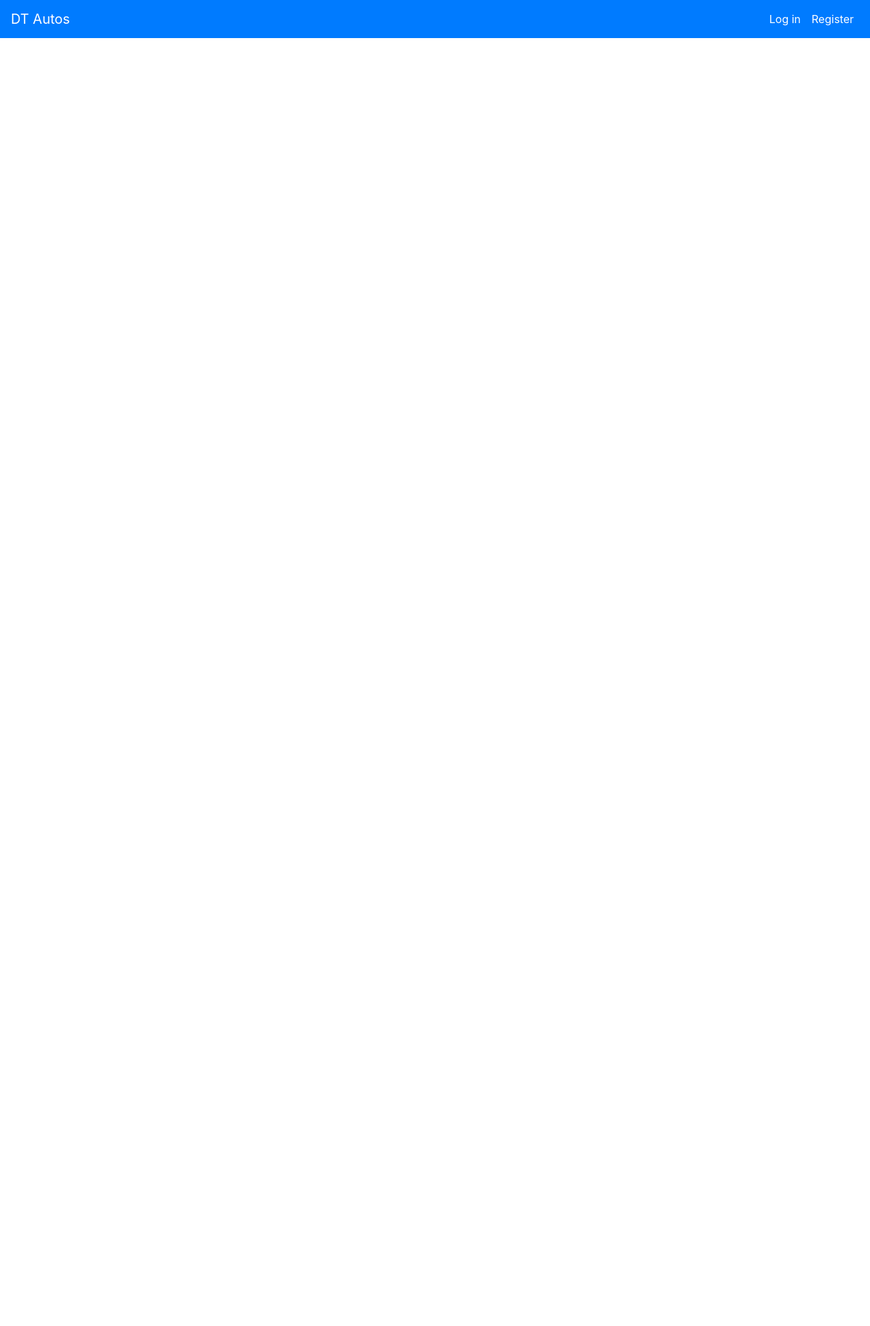
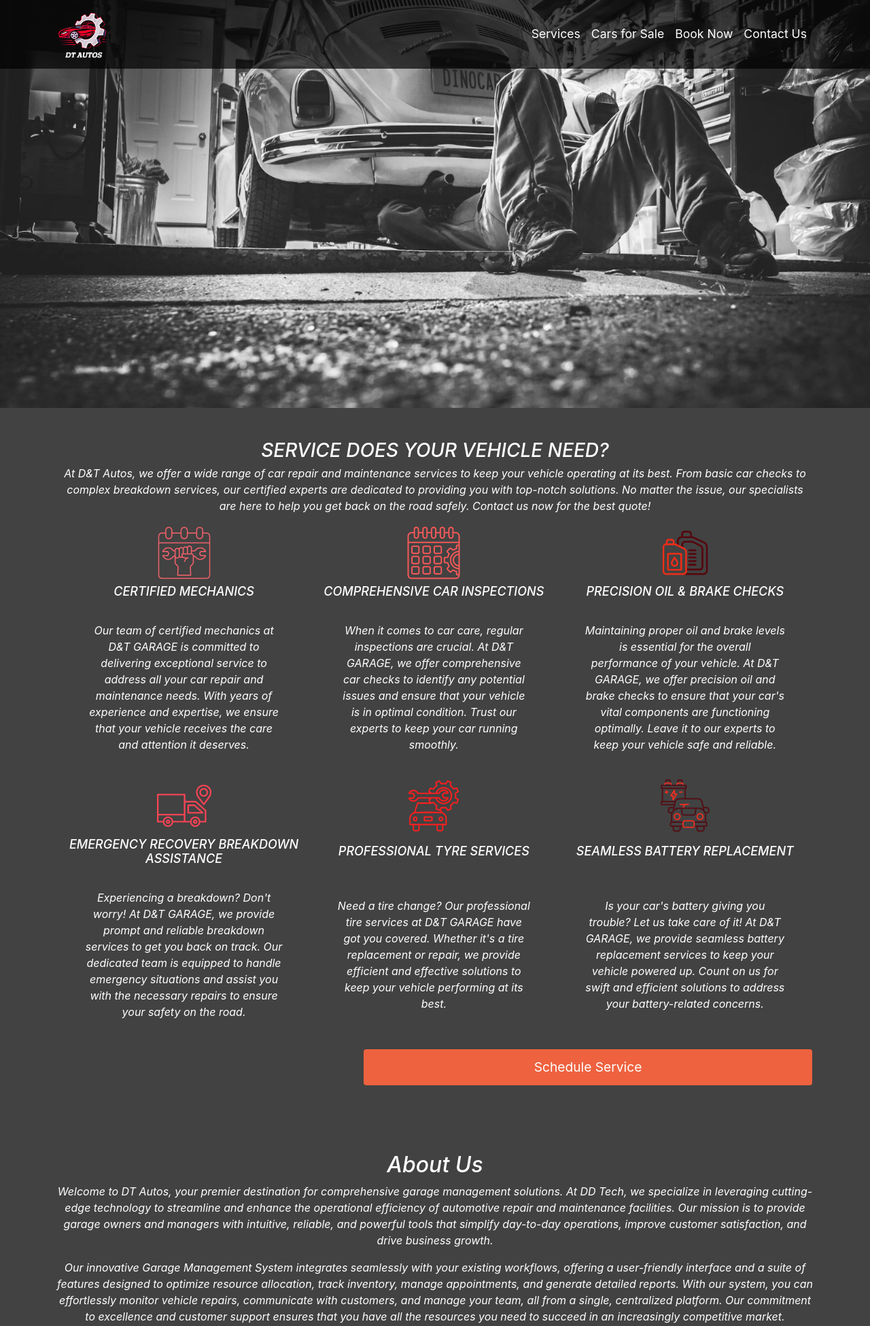
Before and after one commit to Shazi-dani/Garage-Management-System, a Django app: page / in a window 1280 px wide. Shown: the top 1950 px of the page at 68% size. Before the commit the page ends 56 px from the top, so only its background shows below. Run offline with Django 5.2, Linux system fonts and the light colour scheme; data that the repository does not hold is empty; some libraries are stand-ins or nearby versions.

Commit message:
Add HomePage View for Customers

```diff
--- /dev/null
+++ b/dashboard/static/dashboard/css/style.css
@@ -0,0 +1,167 @@
+html {
+    scroll-behavior: smooth;
+}
+
+body {
+    background-color: #424242;
+    font-size: 1.2rem;
+}
+
+.navbar {
+    background-color: rgba(0, 0, 0, 0.7);
+    transition: background-color 0.5s ease;
+}
+
+.navbar-brand {
+    font-size: 1.5rem;
+    font-weight: bold;
+}
+
+.nav-link {
+    color: #fff !important;
+    font-size: 1.1rem;
+}
+
+.navbar-nav .nav-item .nav-link {
+    transition: color 0.3s ease;
+}
+
+.navbar-nav .nav-item .nav-link:hover {
+    color: #ffdd57 !important;
+}
+
+.header {
+    background: url('/static/dashboard/images/cover.jpeg') no-repeat center center;
+    background-size: cover;
+    padding: 300px 0;
+    color: white;
+    text-align: center;
+}
+
+.header h1 {
+    font-size: 3rem;
+    margin-bottom: 20px;
+}
+
+.header p {
+    font-size: 1.5rem;
+}
+
+.modal-header, .modal-footer {
+    border: none;
+}
+
+.background-section {
+    padding: 50px 0;
+    color: white;
+    text-align: center;
+}
+
+.background-section .btn {
+    background-color: #fdc124;
+    border: none;
+}
+
+.background-section .btn:hover {
+    background-color: #e0a81b;
+}
+
+/* Style inputs with type="text", select elements and textareas */
+input[type=text], select, textarea {
+    width: 100%;
+    padding: 12px;
+    border: 1px solid #ccc;
+    border-radius: 4px;
+    box-sizing: border-box;
+    margin-top: 6px;
+    margin-bottom: 16px;
+    resize: vertical;
+}
+
+/* Style the submit button with a specific background color etc */
+input[type=submit] {
+    background-color: rgb(238, 98, 63);
+    color: white;
+    padding: 12px 20px;
+    border: none;
+    border-radius: 4px;
+    cursor: pointer;
+}
+
+table {
+    width: 100%;
+    box-sizing: border-box;
+    margin-left: auto;
+    margin-right: auto;
+}
+
+table, tr, th, td {
+    color: white;
+    font-style: italic;
+    text-align: center;
+    vertical-align: middle;
+}
+
+td {
+    padding-left: 20px;
+    padding-right: 20px;
+}
+
+.form-group {
+    margin-bottom: 1rem;
+}
+label {
+    display: block;
+    margin-top: 20px;
+}
+input, select, textarea {
+    width: 100%;
+    padding: 8px;
+    margin-top: 6px;
+    display: inline-block;
+    border: 1px solid #ccc;
+    box-sizing: border-box;
+}
+.btn-primary, .btn-secondary {
+    margin-top: 10px;
+    padding: 10px 20px;
+    border: none;
+    cursor: pointer;
+}
+.btn-primary:hover, .btn-secondary:hover {
+    opacity: 0.8;
+}
+#appointmentsList {
+    display: flex;
+    overflow-x: auto;
+    padding: 20px;
+}
+.card {
+    flex: 0 0 auto;
+    width: 300px;
+    margin-right: 15px;
+}
+.card-header {
+    background-color: #3bac9f;
+    color: rgb(15, 15, 15);
+    display: block;
+}
+.card-body {
+    background-color: #f3f6fa;
+}
+.info-block {
+    background-color: #8f8176aa;
+    border-left: 3px solid #2c8ab0;
+    padding: 10px;
+    margin-bottom: 10px;
+    border-radius: 5px;
+}
+.info-block label {
+    font-weight: bold;
+    color: #442727;
+    display: block;
+}
+.info-block span {
+    display: block;
+    padding-left: 10px;
+}
--- a/dashboard/templates/base.html
+++ b/dashboard/templates/base.html
@@ -1,72 +1,17 @@
+{% load static %}
 <!DOCTYPE html>
 <html lang="en">
 <head>
     <meta charset="UTF-8">
     <meta name="viewport" content="width=device-width, initial-scale=1.0">
+
     <link rel="stylesheet" href="https://stackpath.bootstrapcdn.com/bootstrap/4.5.2/css/bootstrap.min.css">
     <link rel="stylesheet" href="https://cdnjs.cloudflare.com/ajax/libs/jquery-datetimepicker/2.5.20/jquery.datetimepicker.min.css">
+    <link rel="stylesheet" href="https://cdnjs.cloudflare.com/ajax/libs/font-awesome/5.15.3/css/all.min.css">
+    <link rel="stylesheet" href="{% static 'dashboard/css/style.css' %}">
+
     <script src="https://code.jquery.com/jquery-3.6.0.min.js"></script>
     <script src="https://cdnjs.cloudflare.com/ajax/libs/jquery-datetimepicker/2.5.20/jquery.datetimepicker.full.min.js"></script>
-        <style>
-        .form-group {
-            margin-bottom: 1rem;
-        }
-        label {
-            display: block;
-            margin-top: 20px;
-        }
-        input, select, textarea {
-            width: 100%;
-            padding: 8px;
-            margin-top: 6px;
-            display: inline-block;
-            border: 1px solid #ccc;
-            box-sizing: border-box;
-        }
-        .btn-primary, .btn-secondary {
-            margin-top: 10px;
-            padding: 10px 20px;
-            border: none;
-            cursor: pointer;
-        }
-        .btn-primary:hover, .btn-secondary:hover {
-            opacity: 0.8;
-        }
-        #appointmentsList {
-            display: flex;
-            overflow-x: auto;
-            padding: 20px;
-        }
-        .card {
-            flex: 0 0 auto;
-            width: 300px;
-            margin-right: 15px;
-        }
-        .card-header {
-            background-color: #3bac9f;
-            color: rgb(15, 15, 15);
-            display: block;
-        }
-        .card-body {
-            background-color: #f3f6fa;
-        }
-        .info-block {
-            background-color: #8f8176aa;
-            border-left: 3px solid #2c8ab0;
-            padding: 10px;
-            margin-bottom: 10px;
-            border-radius: 5px;
-        }
-        .info-block label {
-            font-weight: bold;
-            color: #442727;
-            display: block;
-        }
-        .info-block span {
-            display: block;
-            padding-left: 10px;
-        }
-    </style>
 </head>
 <body>
 <nav class="navbar navbar-expand-lg navbar-light" style="background-color: #007bff;">
--- /dev/null
+++ b/dashboard/templates/home.html
@@ -0,0 +1,303 @@
+{% load static %}
+<!DOCTYPE html>
+<html lang="en">
+<head>
+    <meta charset="UTF-8">
+    <meta name="viewport" content="width=device-width, initial-scale=1.0">
+
+    <link rel="stylesheet" href="https://stackpath.bootstrapcdn.com/bootstrap/4.5.2/css/bootstrap.min.css">
+    <link rel="stylesheet" href="https://cdnjs.cloudflare.com/ajax/libs/jquery-datetimepicker/2.5.20/jquery.datetimepicker.min.css">
+    <link rel="stylesheet" href="https://cdnjs.cloudflare.com/ajax/libs/font-awesome/5.15.3/css/all.min.css">
+    <link rel="stylesheet" href="{% static 'dashboard/css/style.css' %}">
+
+    <script src="https://code.jquery.com/jquery-3.6.0.min.js"></script>
+    <script src="https://cdnjs.cloudflare.com/ajax/libs/jquery-datetimepicker/2.5.20/jquery.datetimepicker.full.min.js"></script>
+</head>
+
+<body>
+    <!-- Navigation -->
+    <nav class="navbar navbar-expand-lg navbar-dark fixed-top">
+        <div class="container">
+            <a class="navbar-brand" href="#home">
+                <img src="{% static 'dashboard/images/DT_logo.png' %}" alt="DT Autos" style="width: 100%; height: auto; max-width: 75px;">
+            </a>
+            <button class="navbar-toggler" type="button" data-toggle="collapse" data-target="#navbarNav" aria-controls="navbarNav" aria-expanded="false" aria-label="Toggle navigation">
+                <span class="navbar-toggler-icon"></span>
+            </button>
+            <div class="collapse navbar-collapse" id="navbarNav">
+                <ul class="navbar-nav ml-auto">
+                    <li class="nav-item">
+                        <a class="nav-link" href="#services">Services</a>
+                    </li>
+                    <li class="nav-item">
+                        <a class="nav-link" href="#cars-for-sale">Cars for Sale</a>
+                    </li>
+                    <li class="nav-item">
+                        <a class="nav-link" href="#book-now">Book Now</a>
+                    </li>
+                    <li class="nav-item">
+                        <a class="nav-link" href="#" data-toggle="modal" data-target="#contactModal">Contact Us</a>
+                    </li>
+                </ul>
+            </div>
+        </div>
+    </nav>
+
+    <!-- Header with Background Image -->
+    <header class="header" id="home">
+        <div class="container text-center">
+        </div>
+    </header>
+
+    <!-- Main Content -->
+    <div class="container mt-5" id="services">
+        <h2 style="line-height:1em; text-align:center; font-size:28px;">
+            <span style="color: white; text-align: center; font-style: italic;">SERVICE DOES YOUR VEHICLE NEED?</span></h2>
+        <p style="color: white; text-align: center; font-style: italic; font-size: 16px;" >At D&T Autos, we offer a wide range of car repair and maintenance services to keep your vehicle operating at its best. From basic car checks to complex breakdown services, our certified experts are dedicated to providing you with top-notch solutions. No matter the issue, our specialists are here to help you get back on the road safely. Contact us now for the best quote!</p>
+
+        <table>
+            <tr>
+                <th style="padding-left: 50px; padding-right: 50px;">
+                    <div>
+                        <img src="{% static 'dashboard/images/certified_author.png' %}" alt="Certified Author" style="width: 80px; height: 80px;">
+                    </div>
+                </th>
+                <th style="padding-left: 50px; padding-right: 50px;">
+                    <div>
+                        <img src="{% static 'dashboard/images/schedule.png' %}" alt="Comprehensive car inspections" style="width: 80px; height: 80px;">
+                    </div>
+                </th>
+                <th style="padding-left: 50px; padding-right: 50px;">
+                    <div>
+                        <img src="{% static 'dashboard/images/lubricant.png' %}" alt="Comprehensive car inspections" style="width: 80px; height: 80px;">
+                    </div>
+                </th>
+            </tr>
+            <tr>
+                <td style="padding: 5px;">
+                    <h2 style="font-size: 18px">
+                        <span>CERTIFIED MECHANICS</span>
+                    </h2>
+                </td>
+                <td style="padding: 5px;">
+                    <h2 style="font-size: 18px;">
+                        <span>COMPREHENSIVE CAR INSPECTIONS</span>
+                    </h2>
+                </td>
+                <td style="padding: 5px;">
+                    <h2 style="font-size: 18px;">
+                        <span>PRECISION OIL & BRAKE CHECKS</span>
+                    </h2>
+                </td>
+            </tr>
+            <tr>
+                <td>
+                    <p style="padding: 20px; font-size: 16px;">
+                        Our team of certified mechanics at D&T GARAGE is committed to delivering exceptional service to address all your car repair and maintenance needs. With years of experience and expertise, we ensure that your vehicle receives the care and attention it deserves.
+                    </p>
+                </td>
+                <td>
+                    <p style="padding: 20px; font-size: 16px;">When it comes to car care, regular inspections are crucial. At D&T GARAGE, we offer comprehensive car checks to identify any potential issues and ensure that your vehicle is in optimal condition. Trust our experts to keep your car running smoothly.
+                    </p>
+                </td>
+                <td>
+                    <p style="padding: 20px; font-size: 16px;">
+                        Maintaining proper oil and brake levels is essential for the overall performance of your vehicle. At D&T GARAGE, we offer precision oil and brake checks to ensure that your car's vital components are functioning optimally. Leave it to our experts to keep your vehicle safe and reliable.
+                    </p>
+                </td>
+            </tr>
+            <tr>
+                <td style="padding-left: 50px; padding-right: 50px;">
+                    <div>
+                        <img src="{% static 'dashboard/images/truck.png' %}" alt="Certified Author" style="width: 80px; height: 80px;">
+                    </div>
+                </td>
+                <td style="padding-left: 50px; padding-right: 50px;">
+                    <div>
+                        <img src="{% static 'dashboard/images/tyre.png' %}" alt="Comprehensive car inspections" style="width: 80px; height: 80px;">
+                    </div>
+                </td>
+                <td style="padding-left: 50px; padding-right: 50px;">
+                    <div>
+                        <img src="{% static 'dashboard/images/battery.png' %}" alt="Comprehensive car inspections" style="width: 80px; height: 80px;">
+                    </div>
+                </td>
+            </tr>
+            <tr>
+                <td style="padding: 5px;">
+                    <h2 style="font-size: 18px">
+                        <span>EMERGENCY RECOVERY BREAKDOWN ASSISTANCE</span>
+                    </h2>
+                </td>
+                <td style="padding: 5px;">
+                    <h2 style="font-size: 18px;">
+                        <span>PROFESSIONAL TYRE SERVICES</span>
+                    </h2>
+                </td>
+                <td style="padding: 5px;">
+                    <h2 style="font-size: 18px;">
+                        <span>SEAMLESS BATTERY REPLACEMENT</span>
+                    </h2>
+                </td>
+            </tr>
+            <tr>
+                <td>
+                    <p style="padding: 20px; font-size: 16px;">Experiencing a breakdown? Don't worry! At D&T GARAGE, we provide prompt and reliable breakdown services to get you back on track. Our dedicated team is equipped to handle emergency situations and assist you with the necessary repairs to ensure your safety on the road.</p>
+                </td>
+                <td>
+                    <p style="padding: 20px; font-size: 16px;">Need a tire change? Our professional tire services at D&T GARAGE have got you covered. Whether it's a tire replacement or repair, we provide efficient and effective solutions to keep your vehicle performing at its best.</p>
+                </td>
+                <td>
+                    <p style="padding: 20px; font-size: 16px;">Is your car's battery giving you trouble? Let us take care of it! At D&T GARAGE, we provide seamless battery replacement services to keep your vehicle powered up. Count on us for swift and efficient solutions to address your battery-related concerns.</p>
+                </td>
+            </tr>
+        </table>
+        <div style="padding-left: 450px;">
+            <input type="submit" value="Schedule Service" style="display: flex;"/>
+        </div>
+    </div>
+
+    <!-- About Us Section -->
+    <section id="about-us" class="mt-5">
+        <div style="color: white; text-align: center; margin: 30px; padding: 50px; font-style: italic; font-size: 16px;">
+            <h2>About Us</h2>
+            <p>Welcome to DT Autos, your premier destination for comprehensive garage management solutions. At DD Tech, we specialize in leveraging cutting-edge technology to streamline and enhance the operational efficiency of automotive repair and maintenance facilities. Our mission is to provide garage owners and managers with intuitive, reliable, and powerful tools that simplify day-to-day operations, improve customer satisfaction, and drive business growth.</p>
+            <p>Our innovative Garage Management System integrates seamlessly with your existing workflows, offering a user-friendly interface and a suite of features designed to optimize resource allocation, track inventory, manage appointments, and generate detailed reports. With our system, you can effortlessly monitor vehicle repairs, communicate with customers, and manage your team, all from a single, centralized platform. Our commitment to excellence and customer support ensures that you have all the resources you need to succeed in an increasingly competitive market.</p>
+            <p>DT Autos, we understand the challenges faced by modern garages and automotive service centers. That's why we are dedicated to continuously improving our solutions based on customer feedback and industry advancements. Our team of experts is passionate about providing you with the best possible tools to elevate your business operations. Join us on the journey towards innovation and excellence, and experience the future of garage management today.</p>
+        </div>
+    </section>
+
+    <!-- Contact Us Modal -->
+    <div class="modal fade" id="contactModal" tabindex="-1" role="dialog" aria-labelledby="contactModalLabel" aria-hidden="true">
+        <div class="modal-dialog" role="document">
+            <div class="modal-content">
+                <div class="modal-header">
+                    <h5 class="modal-title" id="contactModalLabel">Get in touch with us</h5>
+                    <button type="button" class="close" data-dismiss="modal" aria-label="Close">
+                        <span aria-hidden="true">&times;</span>
+                    </button>
+                </div>
+                <div class="modal-body">
+                    <form>
+                        <div class="form-group">
+                            <label style="font-style: italic;" for="fname">First Name:</label>
+                            <input type="text" class="form-control" id="fname" name="fname" required>
+                        </div>
+                        <div class="form-group">
+                            <label style="font-style: italic;" for="lname">Last Name:</label>
+                            <input type="text" class="form-control" id="lname" name="lname" required>
+                        </div>
+                        <div class="form-group">
+                            <label style="font-style: italic;" for="email">Email:</label>
+                            <input type="email" class="form-control" id="email" name="email" required>
+                        </div>
+                        <div class="form-group">
+                            <label style="font-style: italic;" for="subject">Subject:</label>
+                            <input type="text" class="form-control" id="subject" name="subject" required>
+                        </div>
+                        <div class="form-group">
+                            <label style="font-style: italic;" for="message">Message:</label>
+                            <textarea class="form-control" id="message" name="message" rows="3" required></textarea>
+                        </div>
+                        <input type="submit" value="Reach us"/>
+                    </form>
+                </div>
+            </div>
+        </div>
+    </div>
+
+    <!--Footer-->
+
+    <footer class="text-white text-center text-lg-start" style="background-color: #23242a;">
+        <!-- Grid container -->
+        <div class="container p-4">
+          <!--Grid row-->
+          <div class="row mt-4">
+            <!--Grid column-->
+            <div class="col-lg-4 col-md-12 mb-4 mb-md-0">
+              <h5 class="text-uppercase mb-4">About company</h5>
+
+              <p>
+                At vero eos et accusamus et iusto odio dignissimos ducimus qui blanditiis praesentium
+                voluptatum deleniti atque corrupti.
+              </p>
+
+              <p>
+                Blanditiis praesentium voluptatum deleniti atque corrupti quos dolores et quas
+                molestias.
+              </p>
+
+              <div class="mt-4">
+                <!-- Facebook -->
+                <a type="button" class="btn btn-floating btn-warning btn-lg"><i class="fab fa-facebook-f"></i></a>
+                <!-- Dribbble -->
+                <a type="button" class="btn btn-floating btn-warning btn-lg"><i class="fab fa-dribbble"></i></a>
+                <!-- Twitter -->
+                <a type="button" class="btn btn-floating btn-warning btn-lg"><i class="fab fa-twitter"></i></a>
+                <!-- Google + -->
+                <a type="button" class="btn btn-floating btn-warning btn-lg"><i class="fab fa-google-plus-g"></i></a>
+                <!-- Linkedin -->
+              </div>
+            </div>
+            <!--Grid column-->
+
+            <!--Grid column-->
+            <div class="col-lg-4 col-md-6 mb-4 mb-md-0">
+
+              <ul class="fa-ul" style="margin-left: 1.65em;">
+                <li class="mb-3">
+                  <span class="fa-li"><i class="fas fa-home"></i></span><span class="ms-2">New York, NY 10012, US</span>
+                </li>
+                <li class="mb-3">
+                  <span class="fa-li"><i class="fas fa-envelope"></i></span><span class="ms-2">info@example.com</span>
+                </li>
+                <li class="mb-3">
+                  <span class="fa-li"><i class="fas fa-phone"></i></span><span class="ms-2">+ 01 234 567 88</span>
+                </li>
+                <li class="mb-3">
+                  <span class="fa-li"><i class="fas fa-print"></i></span><span class="ms-2">+ 01 234 567 89</span>
+                </li>
+              </ul>
+            </div>
+            <!--Grid column-->
+
+            <!--Grid column-->
+            <div class="col-lg-4 col-md-6 mb-4 mb-md-0">
+              <h5 class="text-uppercase mb-4">Opening hours</h5>
+
+              <table class="table text-center text-white">
+                <tbody class="font-weight-normal">
+                  <tr>
+                    <td>Mon - Thu:</td>
+                    <td>8am - 9pm</td>
+                  </tr>
+                  <tr>
+                    <td>Fri - Sat:</td>
+                    <td>8am - 1am</td>
+                  </tr>
+                  <tr>
+                    <td>Sunday:</td>
+                    <td>9am - 10pm</td>
+                  </tr>
+                </tbody>
+              </table>
+            </div>
+            <!--Grid column-->
+          </div>
+          <!--Grid row-->
+        </div>
+        <!-- Grid container -->
+
+        <!-- Copyright -->
+        <div class="text-center p-3" style="background-color: rgba(0, 0, 0, 0.2);">
+          © 2024 Copyright:
+          <a class="text-white" href="https://mdbootstrap.com/">MDBootstrap.com</a>
+        </div>
+        <!-- Copyright -->
+      </footer>
+
+    <script src="https://code.jquery.com/jquery-3.5.1.slim.min.js"></script>
+    <script src="https://cdn.jsdelivr.net/npm/@popperjs/core@2.5.4/dist/umd/popper.min.js"></script>
+    <script src="https://stackpath.bootstrapcdn.com/bootstrap/4.5.2/js/bootstrap.min.js"></script>
+</body>
+</html>
--- a/dashboard/urls.py
+++ b/dashboard/urls.py
@@ -1,13 +1,14 @@
 from django.urls import path
 
-from .views import DashboardView
+from .views import HomeView, DashboardView
 from .views import AppointmentCreateView, AppointmentUpdateView, AppointmentDeleteView, AppointmentListView
 
 
 app_name = 'dashboard'
 
 urlpatterns = [
-    path('', DashboardView.as_view(), name='dashboard'),
+    path('', HomeView.as_view(), name='home'),
+    path('dashboard/', DashboardView.as_view(), name='dashboard'),
     path('appointments/new/', AppointmentCreateView.as_view(), name='create_appointment'),
     path('appointments/<int:pk>/edit/', AppointmentUpdateView.as_view(), name='appointment_edit'),
     path('appointments/<int:pk>/delete/', AppointmentDeleteView.as_view(), name='appointment_delete'),
--- a/dashboard/views.py
+++ b/dashboard/views.py
@@ -22,6 +22,11 @@ from .email_utils import send_appointment_creation_email, send_appointment_updat
 
 # Create your views here.
 User = get_user_model()
+
+class HomeView(TemplateView):
+    template_name = 'home.html'
+    permission_classes = [AllowAny]
+    authentication_classes = [SessionAuthentication]
 
 class DashboardView(TemplateView):
     template_name = 'dashboard.html'
--- a/garage_management_system/settings.py
+++ b/garage_management_system/settings.py
@@ -86,7 +86,7 @@ ROOT_URLCONF = 'garage_management_system.urls'
 TEMPLATES = [
     {
         'BACKEND': 'django.template.backends.django.DjangoTemplates',
-        'DIRS': [],
+        'DIRS': [os.path.join(BASE_DIR, 'templates')],
         'APP_DIRS': True,
         'OPTIONS': {
             'context_processors': [
```
Also changed, not shown: dashboard/templates/contact.html (added, +109 -0 lines), dashboard/static/dashboard/images/DT_logo.png (added), dashboard/static/dashboard/images/battery.png (added), dashboard/static/dashboard/images/certified_author.png (added), dashboard/static/dashboard/images/cover.jpeg (added), dashboard/static/dashboard/images/dtlogo.png (added), dashboard/static/dashboard/images/dtlogo1.png (added), dashboard/static/dashboard/images/logo.png (added), dashboard/static/dashboard/images/logo1.png (added), dashboard/static/dashboard/images/logo_new.png (added), dashboard/static/dashboard/images/lubricant.png (added), dashboard/static/dashboard/images/schedule.png (added), dashboard/static/dashboard/images/truck.png (added), dashboard/static/dashboard/images/tyre.png (added).
